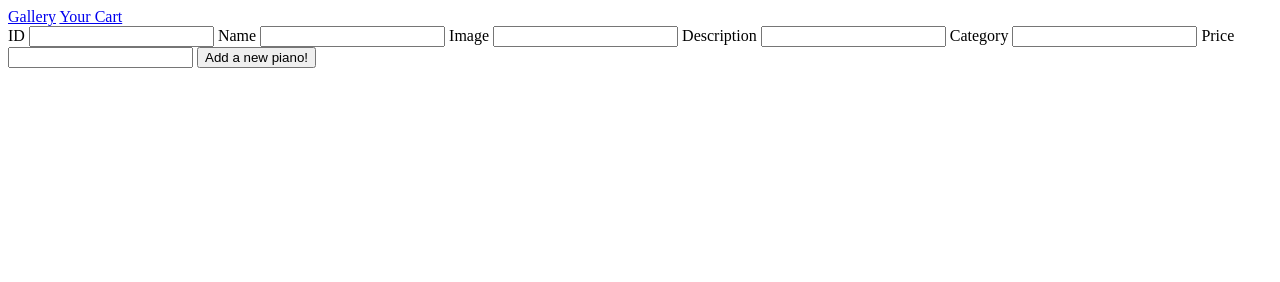
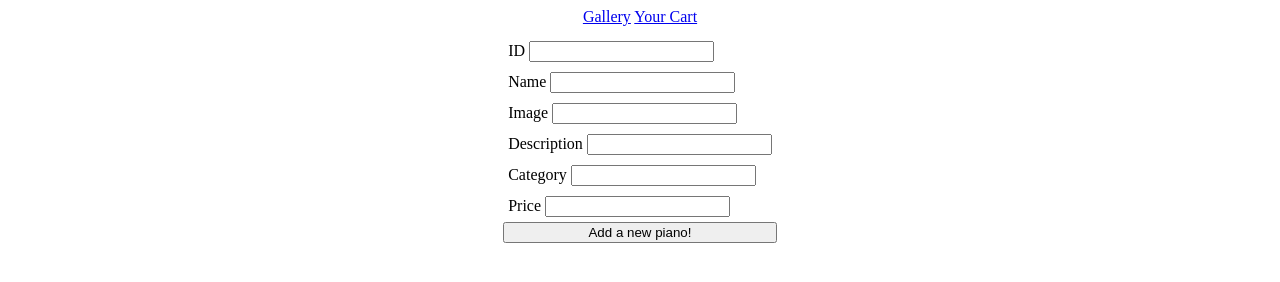
Before and after one commit to H-Indiana-Holdsworth/lab-06-e-commerce-site, a website with bundled scripts: page admin/index.html in a window 1280 px wide. Built offline with nearby package versions, Linux system fonts and the light colour scheme.

Commit message:
adds styling to admin page

```diff
--- a/admin/index.html
+++ b/admin/index.html
@@ -4,6 +4,9 @@
     <meta charset="UTF-8">
     <meta http-equiv="X-UA-Compatible" content="IE=edge">
     <meta name="viewport" content="width=device-width, initial-scale=1.0">
+
+    <link rel="stylesheet" href="../styles/admin.css">
+
     <title>Admin Page</title>
 </head>
 <body>
--- /dev/null
+++ b/styles/admin.css
@@ -0,0 +1,16 @@
+body {
+    display: flex;
+    flex-direction: column;
+    align-items: center;
+}
+
+#piano-form {
+    display: flex;
+    flex-direction: column;
+    justify-content: center;
+    margin: 10px;
+}
+
+label {
+    margin: 5px;
+}
```
